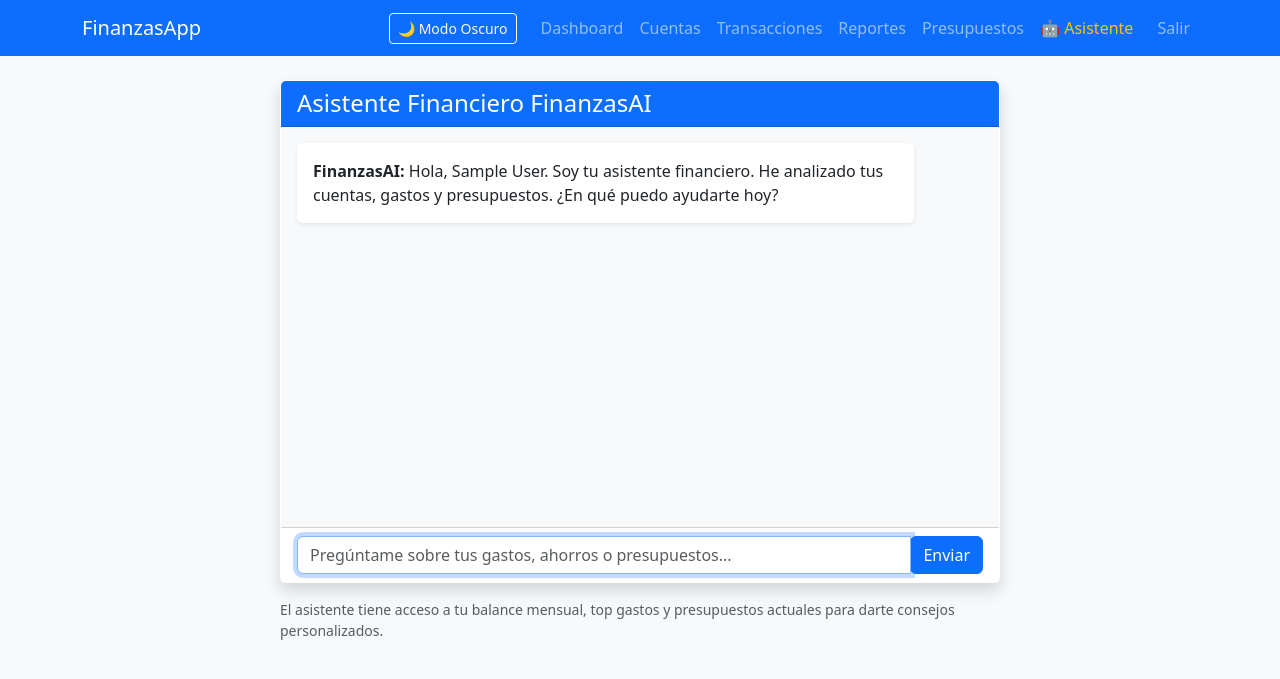
After one commit to rafapolo22/FinanzasApp, a Flask app: page /asistente in a window 1280 px wide. The commit adds this page. Shown: the top 679 px of the page. Run offline with Flask 3, Linux system fonts and the light colour scheme; the visitor is signed in with stand-in values (Sample User, id 1).

Commit message:
Feature: asistente financiero con Gemini API

```diff
--- a/app.py
+++ b/app.py
@@ -3,7 +3,7 @@ import csv
 import io
 from flask import Flask, render_template, request, redirect, url_for, session, flash, Response
 from database.connection import ConexionDB
-from modules import transacciones, reportes, presupuestos, cuentas, usuarios
+from modules import transacciones, reportes, presupuestos, cuentas, usuarios, asistente
 from datetime import datetime
 from dotenv import load_dotenv
 
@@ -396,6 +396,20 @@ def gestion_reportes():
                            top=top,
                            reporte_6_meses=reporte_6_meses)
 
+@app.route('/asistente', methods=['GET', 'POST'])
+def vista_asistente():
+    if 'usuario_id' not in session:
+        return redirect(url_for('login'))
+
+    uid = session['usuario_id']
+    respuesta = None
+    if request.method == 'POST':
+        mensaje = request.form.get('mensaje')
+        if mensaje:
+            respuesta = asistente.chat_con_asistente(uid, mensaje)
+
+    return render_template('asistente.html', respuesta=respuesta)
+
 # Inicializar la base de datos automáticamente al arrancar (compatible con Gunicorn)
 inicializar_db()
 
--- a/requirements.txt
+++ b/requirements.txt
@@ -2,3 +2,4 @@ Flask==3.0.0
 mysql-connector-python==8.2.0
 gunicorn==21.2.0
 python-dotenv==1.0.0
+google-generativeai
--- /dev/null
+++ b/templates/asistente.html
@@ -0,0 +1,72 @@
+{% extends 'layout.html' %}
+
+{% block content %}
+<div class="container mt-4">
+    <div class="row">
+        <div class="col-md-8 offset-md-2">
+            <div class="card shadow">
+                <div class="card-header bg-primary text-white d-flex align-items-center">
+                    <i class="fas fa-robot mr-2"></i>
+                    <h4 class="mb-0">Asistente Financiero FinanzasAI</h4>
+                </div>
+                <div class="card-body" style="height: 400px; overflow-y: auto; background-color: #f8f9fa;" id="chat-container">
+                    <div class="message assistant-message mb-3">
+                        <div class="p-3 rounded bg-white shadow-sm border-left border-primary">
+                            <strong>FinanzasAI:</strong> Hola, {{ session['nombre'] }}. Soy tu asistente financiero.
+                            He analizado tus cuentas, gastos y presupuestos. ¿En qué puedo ayudarte hoy?
+                        </div>
+                    </div>
+
+                    {% if respuesta %}
+                    <div class="message assistant-message mb-3">
+                        <div class="p-3 rounded bg-white shadow-sm border-left border-primary">
+                            <strong>FinanzasAI:</strong>
+                            <div class="mt-2">{{ respuesta | replace('\n', '<br>') | safe }}</div>
+                        </div>
+                    </div>
+                    {% endif %}
+                </div>
+                <div class="card-footer bg-white">
+                    <form action="{{ url_for('vista_asistente') }}" method="POST" id="chat-form">
+                        <div class="input-group">
+                            <input type="text" name="mensaje" class="form-control" placeholder="Pregúntame sobre tus gastos, ahorros o presupuestos..." required autofocus>
+                            <div class="input-group-append">
+                                <button class="btn btn-primary" type="submit">
+                                    <i class="fas fa-paper-plane"></i> Enviar
+                                </button>
+                            </div>
+                        </div>
+                    </form>
+                </div>
+            </div>
+            <div class="mt-3 text-muted small">
+                <i class="fas fa-info-circle"></i> El asistente tiene acceso a tu balance mensual, top gastos y presupuestos actuales para darte consejos personalizados.
+            </div>
+        </div>
+    </div>
+</div>
+
+<style>
+    .assistant-message {
+        max-width: 90%;
+    }
+    #chat-container {
+        scrollbar-width: thin;
+    }
+    #chat-container::-webkit-scrollbar {
+        width: 6px;
+    }
+    #chat-container::-webkit-scrollbar-thumb {
+        background-color: #ccc;
+        border-radius: 3px;
+    }
+</style>
+
+<script>
+    // Scroll al final del chat al cargar
+    window.onload = function() {
+        var container = document.getElementById('chat-container');
+        container.scrollTop = container.scrollHeight;
+    };
+</script>
+{% endblock %}
--- a/templates/layout.html
+++ b/templates/layout.html
@@ -79,6 +79,7 @@
                     <li class="nav-item"><a class="nav-link" href="{{ url_for('gestion_transacciones') }}">Transacciones</a></li>
                     <li class="nav-item"><a class="nav-link" href="{{ url_for('gestion_reportes') }}">Reportes</a></li>
                     <li class="nav-item"><a class="nav-link" href="{{ url_for('gestion_presupuestos') }}">Presupuestos</a></li>
+                    <li class="nav-item"><a class="nav-link font-weight-bold text-warning" href="{{ url_for('vista_asistente') }}">🤖 Asistente</a></li>
                     <li class="nav-item"><a class="nav-link btn btn-outline-light ms-2" href="{{ url_for('logout') }}">Salir</a></li>
                     {% endif %}
                 </ul>
```
Also changed, not shown: modules/asistente.py (added, +72 -0 lines).
